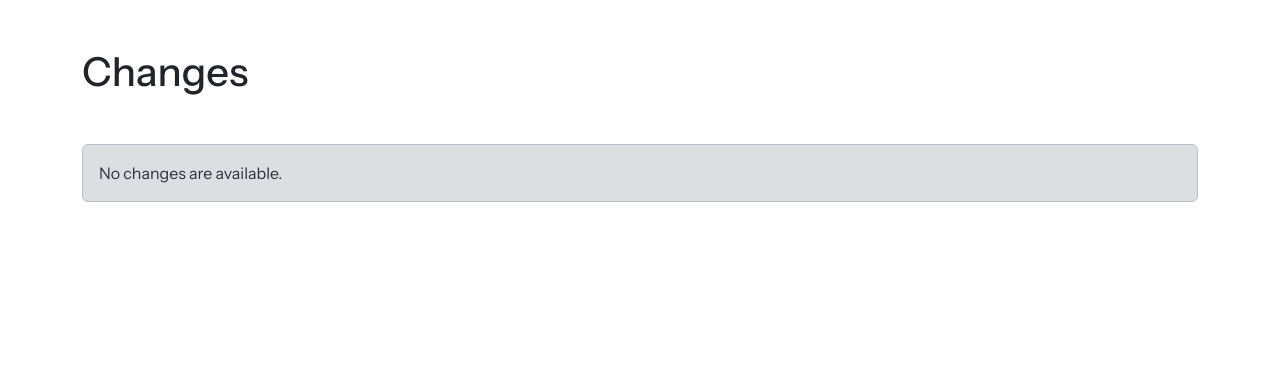
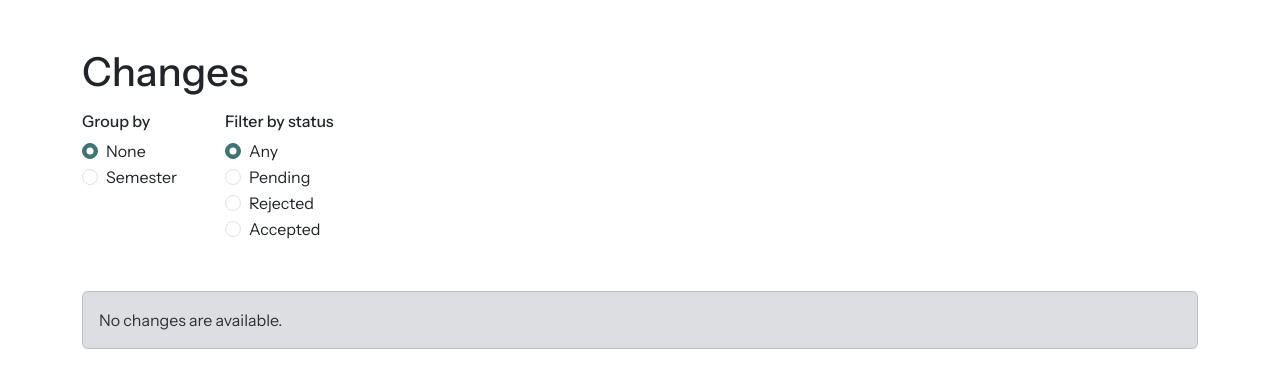
Before and after one commit to readtu/S25ISD1PM, a Django app: page /changes in a window 1280 px wide. Shown: the part 72-460 px from the top of the page. Run offline with Django 5.2, Linux system fonts and the light colour scheme; some libraries are stand-ins or nearby versions.

```diff
--- a/changes_app/templates/changes_app/list_changes.html
+++ b/changes_app/templates/changes_app/list_changes.html
@@ -2,7 +2,47 @@
 {% block title %}Changes{% endblock %}
 {% block body %}
 <section class="container pt-5 pb-0">
-    <h1 class="mb-0">Changes</h1>
+    <div class="mb-3 d-flex justify-content-between align-items-center">
+        <h1 class="mb-0">Changes</h1>
+    </div>
+    <form class="d-flex gap-5">
+        <fieldset>
+            <legend class="h6">Group by</legend>
+            <div class="form-check">
+                <input class="form-check-input" type="radio" name="group_by" id="group_by__none" value="none"
+                    data-refresh {%if not group_by_semester%} checked {%endif%}>
+                <label class="form-check-label" for="group_by__none">None</label>
+            </div>
+            <div class="form-check">
+                <input class="form-check-input" type="radio" name="group_by" id="group_by__semester" value="semester"
+                    data-refresh {%if group_by_semester%} checked {%endif%}>
+                <label class="form-check-label" for="group_by__semester">Semester</label>
+            </div>
+        </fieldset>
+        <fieldset>
+            <legend class="h6">Filter by status</legend>
+            <div class="form-check">
+                <input class="form-check-input" type="radio" name="status" id="status__any" value="any"
+                    data-refresh {%if not status %} checked {%endif%}>
+                <label class="form-check-label" for="status__any">Any</label>
+            </div>
+            <div class="form-check">
+                <input class="form-check-input" type="radio" name="status" id="status__pending" value="pending"
+                    data-refresh {%if status == "pending"%} checked {%endif%}>
+                <label class="form-check-label" for="status__pending">Pending</label>
+            </div>
+            <div class="form-check">
+                <input class="form-check-input" type="radio" name="status" id="status__pending" value="rejected"
+                    data-refresh {%if status == "rejected"%} checked {%endif%}>
+                <label class="form-check-label" for="status__pending">Rejected</label>
+            </div>
+            <div class="form-check">
+                <input class="form-check-input" type="radio" name="status" id="status__pending" value="accepted"
+                    data-refresh {%if status == "accepted"%} checked {%endif%}>
+                <label class="form-check-label" for="status__pending">Accepted</label>
+            </div>
+        </fieldset>
+    </form>
 </section>
 <section class="container py-5">
     {% if changes %}
```
Also changed, not shown: changes_app/models.py (added, +13 -0 lines), classes_app/models.py (added, +22 -0 lines), changes_app/migrations/0001_initial.py (added), classes_app/__init__.py (added), classes_app/migrations/__init__.py (added), classes_app/views.py (added).
